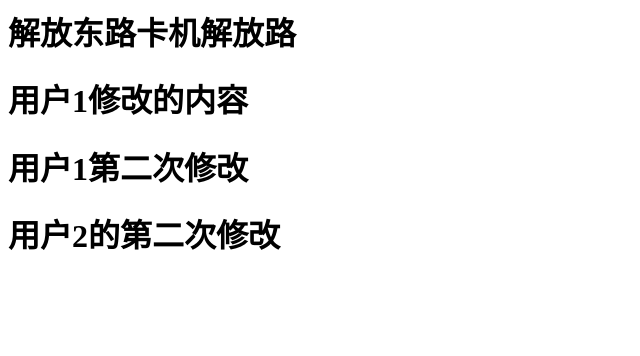
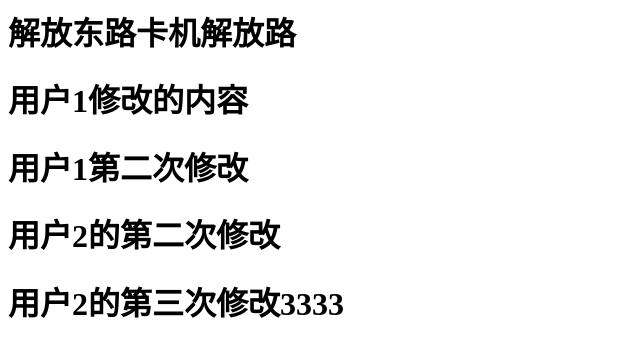
Before and after one commit to xutao2011/test20210727-1, a plain HTML site: page index.html in a window 1280 px wide. Shown: the whole page, without its empty margins (0-640 px from the left). Drawn offline with Linux system fonts and the light colour scheme.

Commit message:
再一次修改

```diff
--- a/index.html
+++ b/index.html
@@ -4,5 +4,6 @@
 	<h1>用户1修改的内容</h1>
   <h1>用户1第二次修改</h1>
 	<h1>用户2的第二次修改</h1>
+	<h1>用户2的第三次修改3333</h1>
 </body>
 </html>
```
